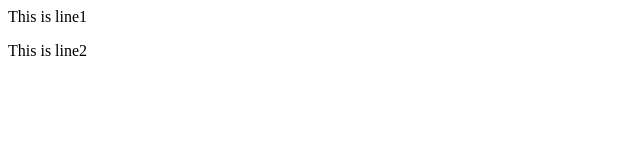
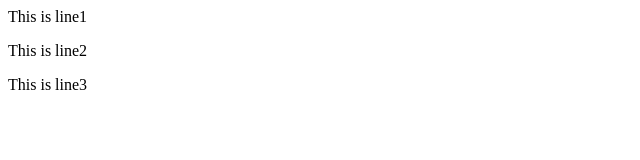
Before and after one commit to sumilata/localrepo, a plain HTML site: page index.html in a window 1280 px wide. Shown: the full height of the page, 0-640 px from the left. Drawn offline with Linux system fonts and the light colour scheme.

Commit message:
first commit

```diff
--- a/index.html
+++ b/index.html
@@ -1,2 +1,3 @@
 <p> This is line1</p>
 <p> This is line2</p>
+<p> This is line3</p>
```
